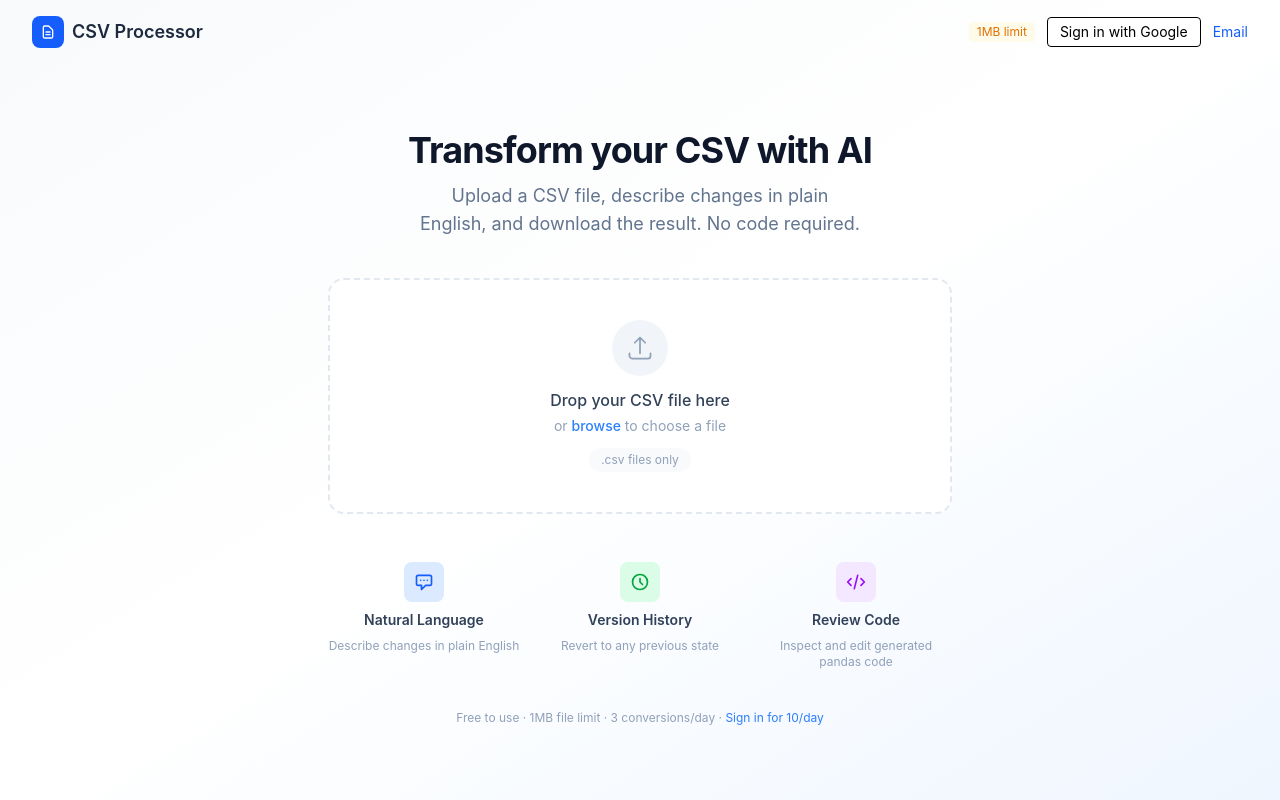
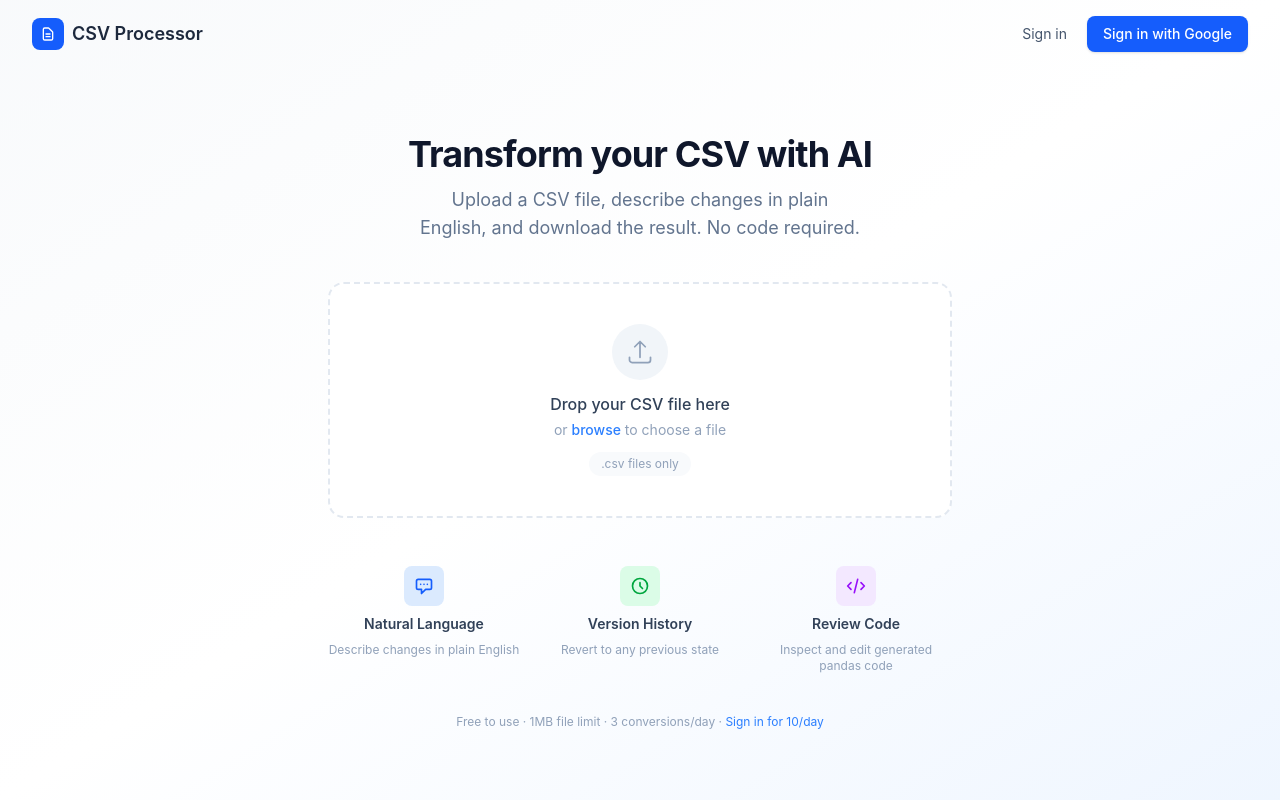
Before and after one commit to alancj731/csv-change-easy, a Vue app in the folder frontend/: page / in a window 1280 px wide. Built offline with nearby package versions, Linux system fonts and the light colour scheme; no server answers.

Commit message:
optimize home page

```diff
--- a/frontend/src/components/AuthButton.vue
+++ b/frontend/src/components/AuthButton.vue
@@ -4,7 +4,7 @@ import { useAuth } from '../composables/useAuth'
 
 const { user, isAuthLoading, authError, loginWithGoogle, loginWithEmail, registerWithEmail, logout } = useAuth()
 
-const showEmailForm = ref(false)
+const showDropdown = ref(false)
 const isRegisterMode = ref(false)
 const email = ref('')
 const password = ref('')
@@ -17,7 +17,7 @@ async function handleEmailSubmit() {
     await loginWithEmail(email.value, password.value)
   }
   if (!authError.value) {
-    showEmailForm.value = false
+    showDropdown.value = false
     email.value = ''
     password.value = ''
   }
@@ -27,79 +27,88 @@ function toggleMode() {
   isRegisterMode.value = !isRegisterMode.value
   authError.value = null
 }
+
+function toggleDropdown() {
+  showDropdown.value = !showDropdown.value
+  authError.value = null
+}
 </script>
 
 <template>
-  <div class="flex items-center gap-3">
-    <template v-if="isAuthLoading">
-      <span class="text-sm text-gray-400">Loading...</span>
-    </template>
+  <div class="relative">
+    <!-- Loading -->
+    <div v-if="isAuthLoading" class="h-9 w-24 bg-slate-100 rounded-lg animate-pulse" />
 
-    <template v-else-if="user">
-      <span class="text-sm text-gray-600">{{ user.email }}</span>
-      <span class="text-xs text-green-600 bg-green-50 px-2 py-0.5 rounded">50MB limit</span>
+    <!-- Logged in -->
+    <div v-else-if="user" class="flex items-center gap-3">
+      <div class="flex items-center gap-2 bg-white border border-slate-200 rounded-full pl-3 pr-1 py-1">
+        <div class="w-6 h-6 bg-blue-100 rounded-full flex items-center justify-center">
+          <span class="text-xs font-medium text-blue-600">{{ (user.email || '?')[0].toUpperCase() }}</span>
+        </div>
+        <span class="text-sm text-slate-600 max-w-[160px] truncate">{{ user.email }}</span>
         <button
-        class="text-sm text-gray-500 hover:text-gray-700"
+          class="text-xs text-slate-400 hover:text-slate-600 px-2 py-1 rounded-full hover:bg-slate-100 transition-colors"
           @click="logout"
         >
-        Logout
+          Sign out
         </button>
-    </template>
+      </div>
+    </div>
 
-    <template v-else>
-      <span class="text-xs text-amber-600 bg-amber-50 px-2 py-0.5 rounded">1MB limit</span>
-
+    <!-- Not logged in -->
+    <div v-else class="flex items-center gap-2">
       <button
-        class="text-sm px-3 py-1 bg-white border rounded hover:bg-gray-50 transition-colors"
+        class="text-sm text-slate-600 hover:text-slate-800 px-3 py-2 rounded-lg hover:bg-white/60 transition-colors"
+        @click="toggleDropdown"
+      >
+        Sign in
+      </button>
+      <button
+        class="text-sm font-medium text-white bg-blue-600 hover:bg-blue-700 px-4 py-2 rounded-lg transition-colors shadow-sm"
         @click="loginWithGoogle"
       >
         Sign in with Google
       </button>
-
-      <button
-        class="text-sm text-blue-600 hover:text-blue-800"
-        @click="showEmailForm = !showEmailForm"
-      >
-        {{ showEmailForm ? 'Cancel' : 'Email' }}
-      </button>
-    </template>
     </div>
 
-  <!-- Email/password dropdown form -->
+    <!-- Email dropdown -->
     <div
-    v-if="!user && showEmailForm"
-    class="absolute right-4 top-14 z-50 bg-white border rounded-lg shadow-lg p-4 w-72"
+      v-if="!user && showDropdown"
+      class="absolute right-0 top-12 z-50 bg-white border border-slate-200 rounded-xl shadow-xl p-5 w-80"
     >
       <form class="space-y-3" @submit.prevent="handleEmailSubmit">
-      <h3 class="text-sm font-medium text-gray-700">
-        {{ isRegisterMode ? 'Create Account' : 'Sign In' }}
+        <h3 class="text-sm font-semibold text-slate-800">
+          {{ isRegisterMode ? 'Create account' : 'Sign in with email' }}
         </h3>
         <input
           v-model="email"
           type="email"
-        placeholder="Email"
-        class="w-full px-3 py-2 border rounded text-sm focus:outline-none focus:ring-2 focus:ring-blue-500"
+          placeholder="Email address"
+          class="w-full px-3 py-2 border border-slate-200 rounded-lg text-sm focus:outline-none focus:ring-2 focus:ring-blue-500 focus:border-transparent"
         />
         <input
           v-model="password"
           type="password"
           placeholder="Password"
-        class="w-full px-3 py-2 border rounded text-sm focus:outline-none focus:ring-2 focus:ring-blue-500"
+          class="w-full px-3 py-2 border border-slate-200 rounded-lg text-sm focus:outline-none focus:ring-2 focus:ring-blue-500 focus:border-transparent"
         />
         <button
           type="submit"
-        class="w-full py-2 bg-blue-600 text-white text-sm rounded hover:bg-blue-700 transition-colors"
+          class="w-full py-2 bg-blue-600 text-white text-sm font-medium rounded-lg hover:bg-blue-700 transition-colors"
         >
-        {{ isRegisterMode ? 'Register' : 'Sign In' }}
+          {{ isRegisterMode ? 'Create account' : 'Sign in' }}
         </button>
+        <p class="text-center">
           <button
             type="button"
-        class="w-full text-xs text-gray-500 hover:text-gray-700"
+            class="text-xs text-slate-400 hover:text-blue-600 transition-colors"
             @click="toggleMode"
           >
             {{ isRegisterMode ? 'Already have an account? Sign in' : "Don't have an account? Register" }}
           </button>
-      <p v-if="authError" class="text-xs text-red-600">{{ authError }}</p>
+        </p>
+        <p v-if="authError" class="text-xs text-red-500 bg-red-50 rounded-lg px-3 py-2">{{ authError }}</p>
       </form>
     </div>
+  </div>
 </template>
```
Lines whose indentation alone changed are shown as unchanged.
